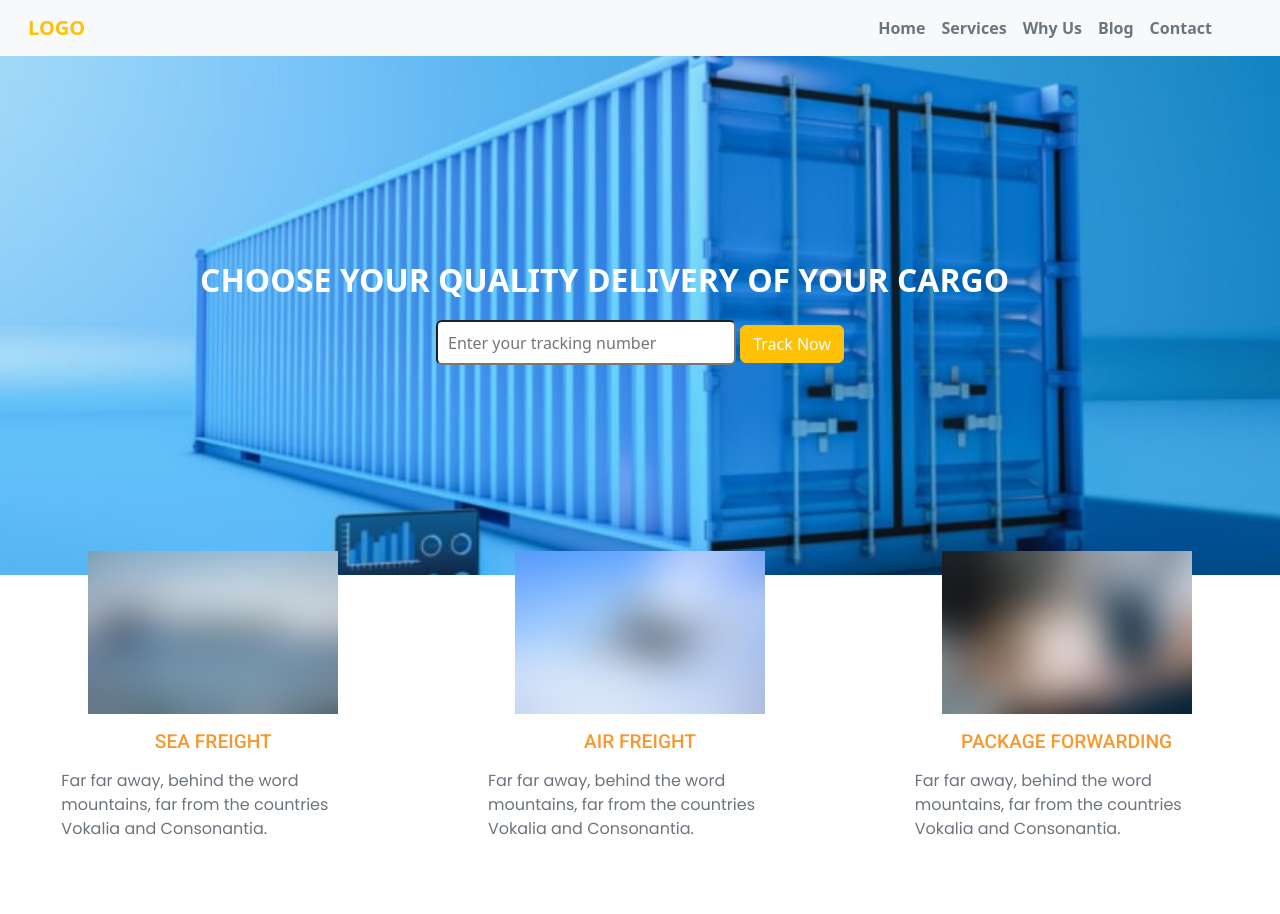
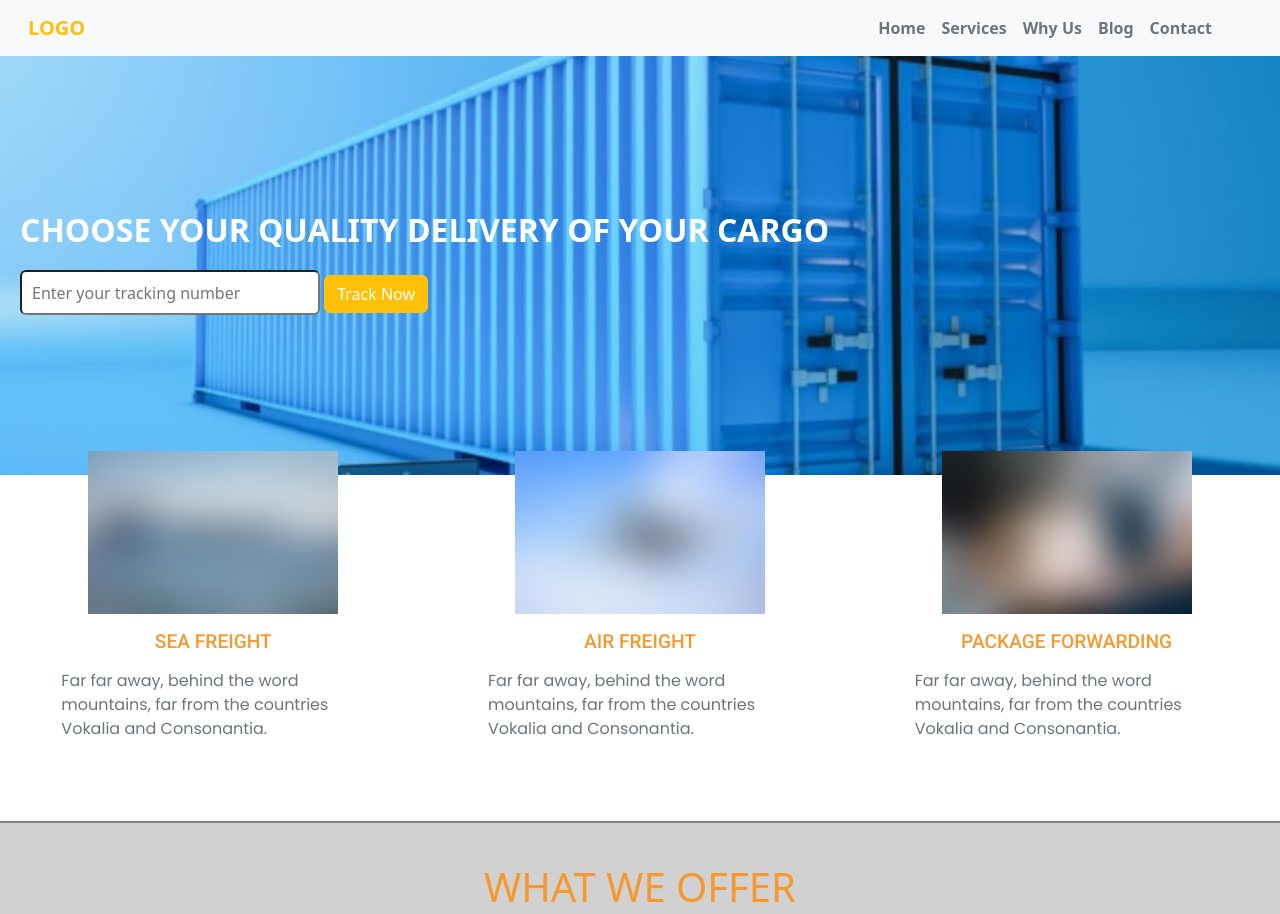
Before and after one commit to isterikas/CSS_KD_uzduotis2024, a plain HTML site: page index.html in a window 1280 px wide. Shown: the top 914 px of the page. Drawn offline with nearby package versions, Linux system fonts and the light colour scheme.

Commit message:
final version

```diff
--- a/index.html
+++ b/index.html
@@ -57,7 +57,7 @@
       <p class="header__paragraph--capitalize text-white">
         choose your quality delivery of your cargo
       </p>
-      <section class="container-tracking-section d-flex justify-content-start mx-auto">
+      <section class="container-tracking-section d-flex justify-content-start ">
         <form>
           <input
             type="text"
--- a/styles/style.css
+++ b/styles/style.css
@@ -3,10 +3,13 @@
 
 header {
   background-image: url(../images/background.jpg);
-  padding: 200px;
+  padding-top: 150px;
+  padding-bottom: 150px;
+  padding-left: 20px;
   background-size: cover;
   background-position: center;
   width: 100%;
+  position: relative;
 }
 
 .header__paragraph--capitalize {
```
